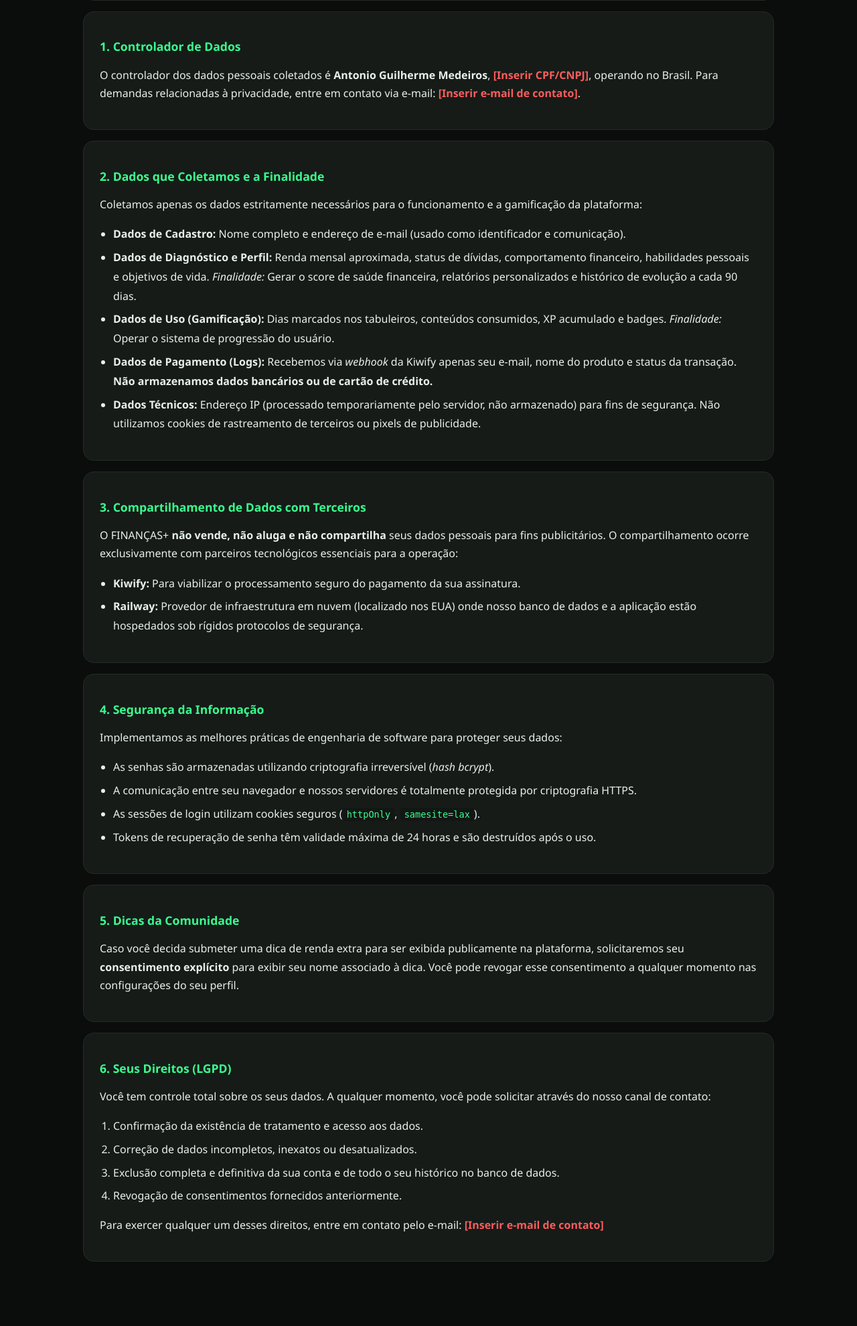
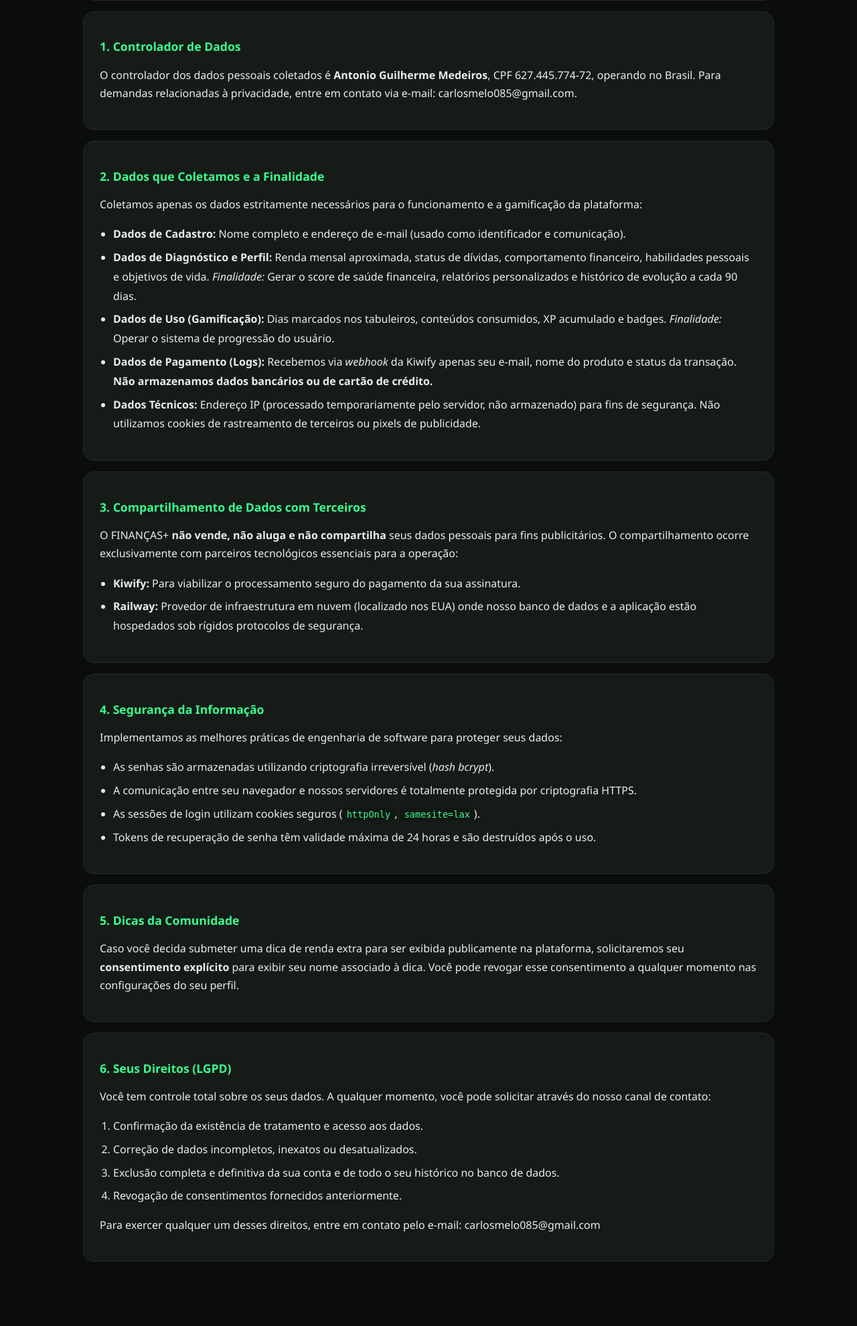
Before and after one commit to carloscesarmelo/financas-plus, a FastAPI app: page /privacidade in a window 1280 px wide. Shown: the part 314-2294 px from the top of the page at 67% size. Run offline with FastAPI, Linux system fonts and the light colour scheme.

Commit message:
Preenche CPF e e-mail do responsável nos documentos legais
Co-Authored-By: Claude Sonnet 4.6 <noreply@anthropic.com>

```diff
--- a/app/static/css/style.css
+++ b/app/static/css/style.css
@@ -1067,6 +1067,10 @@ textarea:focus {
   color: var(--neon);
 }
 
+.legal-disclaimer {
+  margin-top: 16px;
+}
+
 .legal-placeholder {
   color: var(--danger);
   font-weight: 600;
--- a/app/templates/privacidade.html
+++ b/app/templates/privacidade.html
@@ -16,9 +16,9 @@
   <h2 class="legal-section-title">1. Controlador de Dados</h2>
   <p>
     O controlador dos dados pessoais coletados é <strong>Antonio Guilherme Medeiros</strong>,
-    <span class="legal-placeholder">[Inserir CPF/CNPJ]</span>, operando no Brasil.
+    CPF 627.445.774-72, operando no Brasil.
     Para demandas relacionadas à privacidade, entre em contato via e-mail:
-    <span class="legal-placeholder">[Inserir e-mail de contato]</span>.
+    carlosmelo085@gmail.com.
   </p>
 </div>
 
@@ -68,6 +68,6 @@
     <li>Exclusão completa e definitiva da sua conta e de todo o seu histórico no banco de dados.</li>
     <li>Revogação de consentimentos fornecidos anteriormente.</li>
   </ol>
-  <p class="legal-paragraph">Para exercer qualquer um desses direitos, entre em contato pelo e-mail: <span class="legal-placeholder">[Inserir e-mail de contato]</span></p>
+  <p class="legal-paragraph">Para exercer qualquer um desses direitos, entre em contato pelo e-mail: carlosmelo085@gmail.com</p>
 </div>
 {% endblock %}
--- a/app/templates/termos.html
+++ b/app/templates/termos.html
@@ -9,7 +9,7 @@
     Bem-vindo ao <strong>FINANÇAS+</strong> (https://financas-plus-production.up.railway.app).
     Estes Termos de Uso regem o acesso e a utilização da nossa plataforma de educação financeira e gamificação,
     operada por <strong>Antonio Guilherme Medeiros</strong>, portador do documento
-    <span class="legal-placeholder">[Inserir CPF ou CNPJ]</span>.
+    CPF 627.445.774-72.
   </p>
   <p>Ao se cadastrar e utilizar o FINANÇAS+, você concorda expressamente com as regras descritas neste documento.</p>
 </div>
@@ -17,7 +17,7 @@
 <div class="card legal-card">
   <h2 class="legal-section-title">1. Natureza do Serviço</h2>
   <p>O FINANÇAS+ é uma plataforma digital de software como serviço (SaaS) focada em saúde financeira pessoal, diagnóstico, desafios gamificados de poupança e curadoria de conteúdo.</p>
-  <div class="disclaimer" style="margin-top: 16px">
+  <div class="disclaimer legal-disclaimer">
     <strong>Aviso Legal:</strong> Todo o conteúdo, dicas e diagnósticos fornecidos pela plataforma têm caráter
     estritamente educativo e informativo. O FINANÇAS+ não fornece consultoria de investimentos, recomendações de
     compra de valores mobiliários ou planejamento financeiro profissional certificado. As decisões financeiras
```
